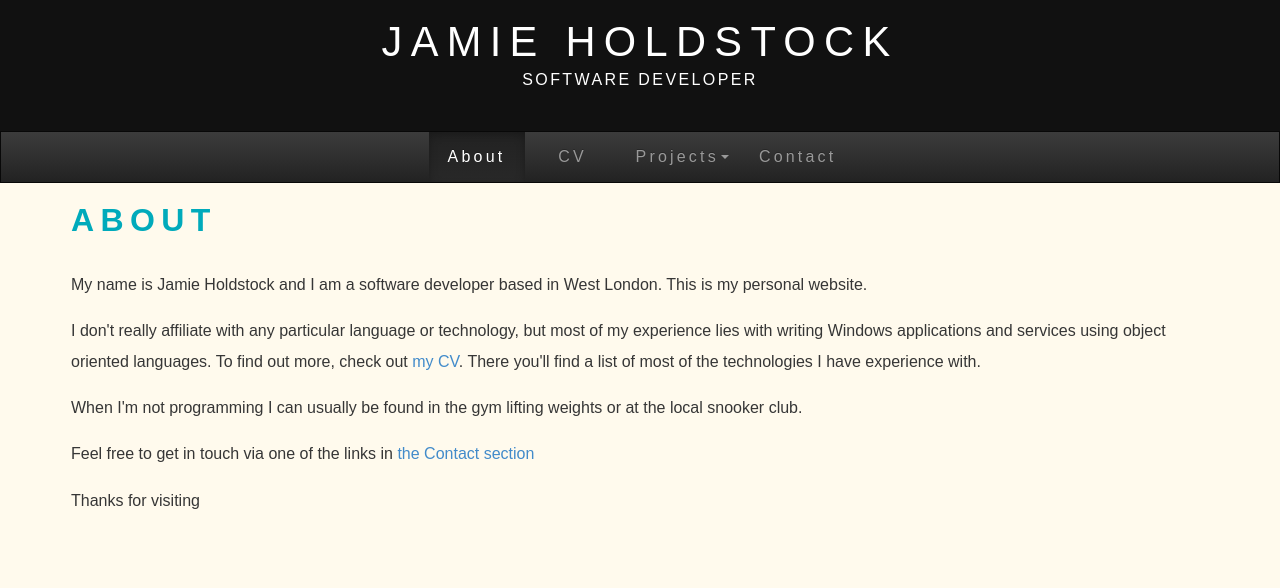
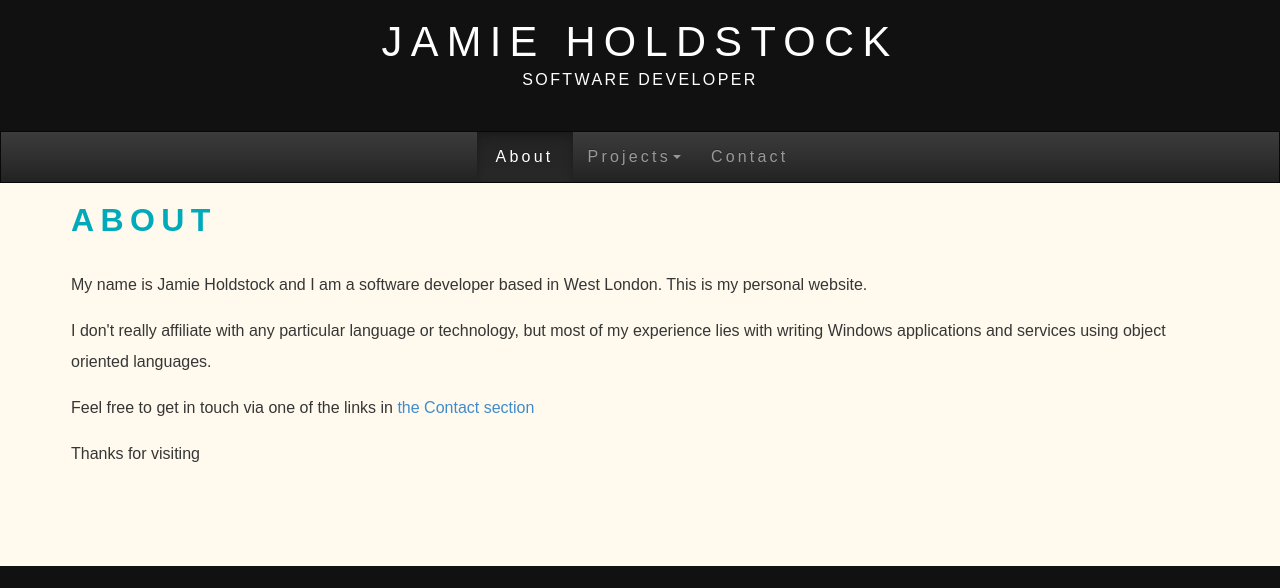
Before and after one commit to jholdstock/Website, a PHP site: template web/views/about.twig in a window 1280 px wide. Shown: the top 588 px of the page. Run offline with PHP 8.4, Linux system fonts and the light colour scheme; the template is opened without the code that fills it, so the values that code supplies are empty; some libraries are stand-ins or nearby versions.

Commit message:
remove cv

```diff
--- a/web/app.php
+++ b/web/app.php
@@ -23,7 +23,7 @@ $app->register(new UrlGeneratorServiceProvider());
 // CONTEXT
 //
 $context = array(
-    "year"    => date("Y")
+    "year" => date("Y")
 );
 
 //
@@ -32,10 +32,6 @@ $context = array(
 $app->get('/', function () use ($app, $context) {
     return $app['twig']->render('construction.twig', $context);
 })->bind("home");
-
-$app->get('/cv', function () use ($app, $context) {
-    return $app['twig']->render('cv.twig', $context);
-})->bind("cv");
 
 $app->get('/projects', function () use ($app, $context) {
     return $app['twig']->render('projects/projects.twig', $context);
--- a/web/views/about.twig
+++ b/web/views/about.twig
@@ -7,11 +7,9 @@
 	<!-- <p>Hi, and thanks for visiting.</p> -->
 	<p>My name is Jamie Holdstock and I am a software developer based in West London. This is my personal website.</p>
 
-	<p>I don't really affiliate with any particular language or technology, but most of my experience lies with writing Windows applications and services using object oriented languages. To find out more, check out <a href="/cv">my CV</a>. There you'll find a list of most of the technologies I have experience with.
+	<p>I don't really affiliate with any particular language or technology, but most of my experience lies with writing Windows applications and services using object oriented languages.
 
-	<p>When I'm not programming I can usually be found in the gym lifting weights or at the local snooker club.</p>
-
-	<p>Feel free to get in touch via one of the links in <a href="/cv">the Contact section</a></p>
+	<p>Feel free to get in touch via one of the links in <a href="/contact">the Contact section</a></p>
 
 	<p>Thanks for visiting</p>
 
--- a/web/views/base.twig
+++ b/web/views/base.twig
@@ -52,7 +52,6 @@
 				<div class="container-fluid">
 					<ul class="nav navbar-nav">
 						<li id="about" class="nav-item"><a href="{{ url("about") }}">About</a>
-						<li id="cv" class="nav-item"><a href="{{ url("cv") }}">CV</a>
 						<li class="dropdown">
 							<a href="#" class="nav-item" class="dropdown-toggle" data-toggle="dropdown">Projects<b class="caret"></b></a>
 							<ul class="dropdown-menu">
```
Also changed, not shown: web/views/cv.twig (deleted, +0 -9 lines).
